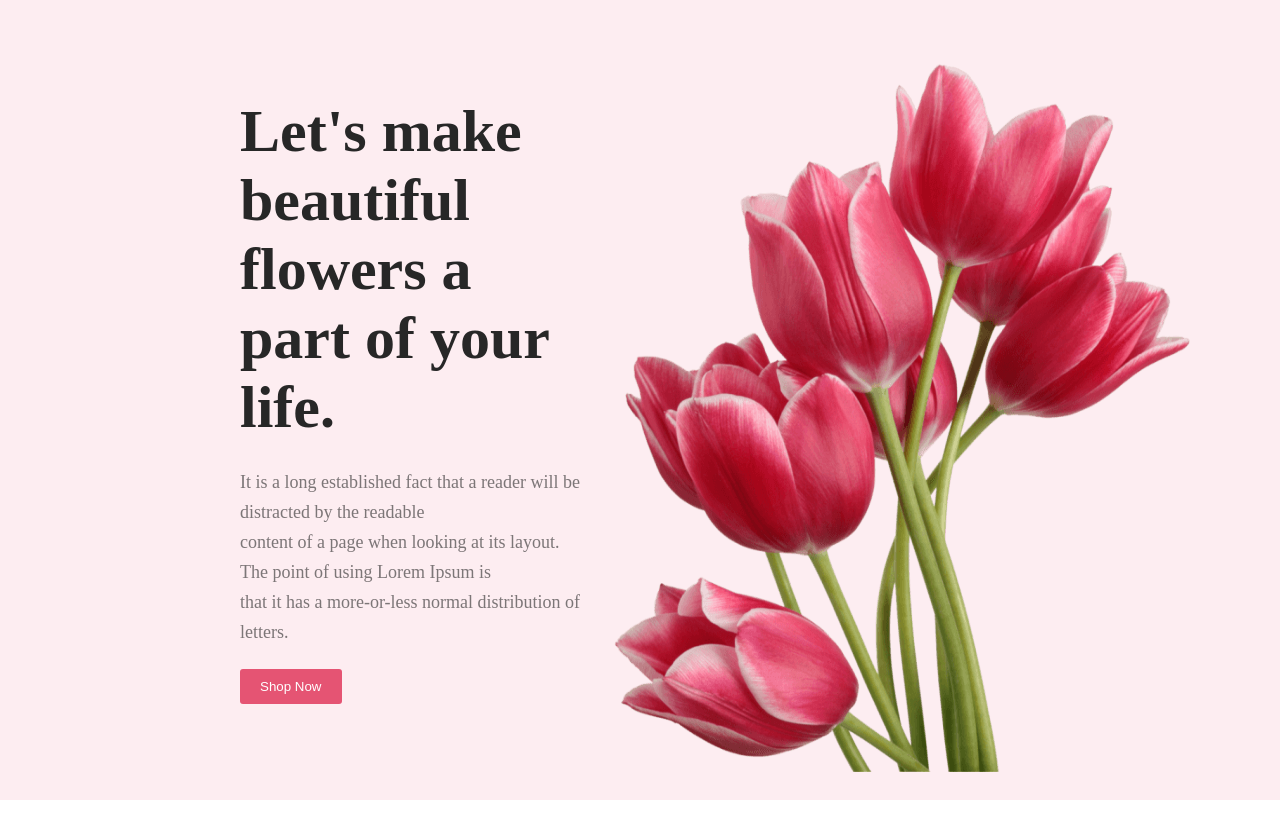
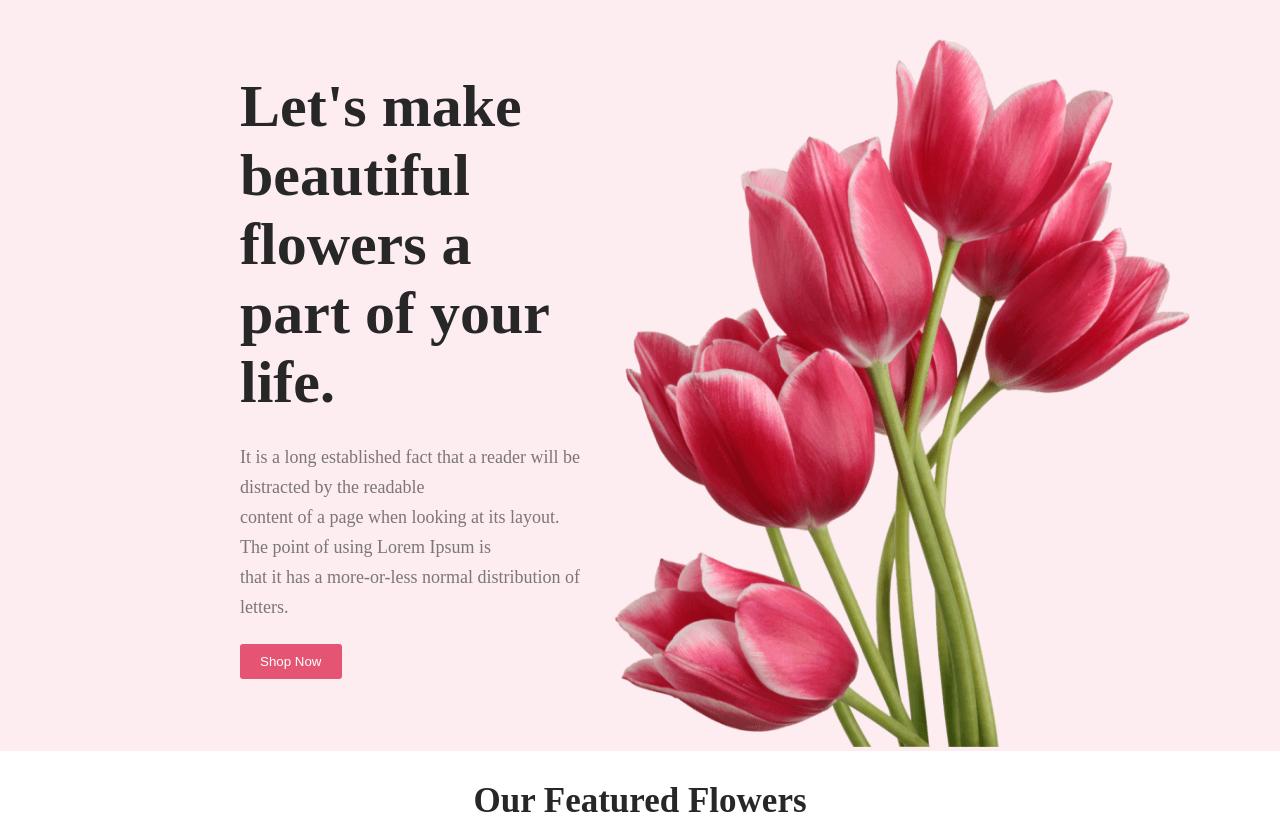
Before and after one commit to Barkat-Ullah/assginment-1, a plain HTML site: page index.html in a window 1280 px wide. Shown: the top 824 px of the page. Drawn offline with Linux system fonts and the light colour scheme.

Commit message:
extra new

```diff
--- a/styles/styles.css
+++ b/styles/styles.css
@@ -1,7 +1,6 @@
 * {
     margin: 0;
     padding: 0;
-    font-style: lato;
 }
 
 .banner-img {
@@ -17,7 +16,7 @@
     display: flex;
     justify-content: space-around;
     align-items: center;
-    height: 100vh;
+    height: 100%;
     background-color: #E554731A;
     color: white;
     margin: 0 auto;
```
